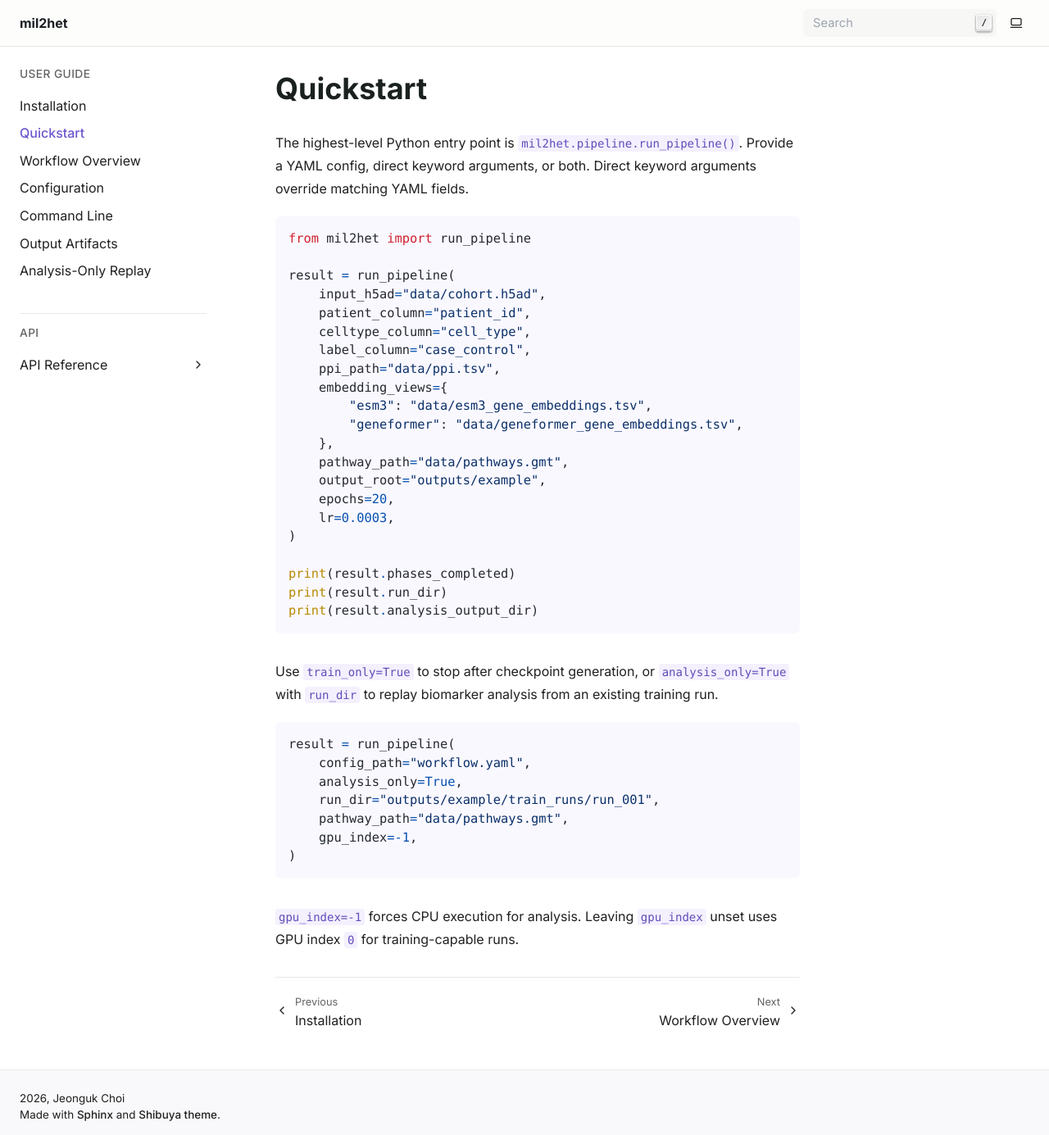
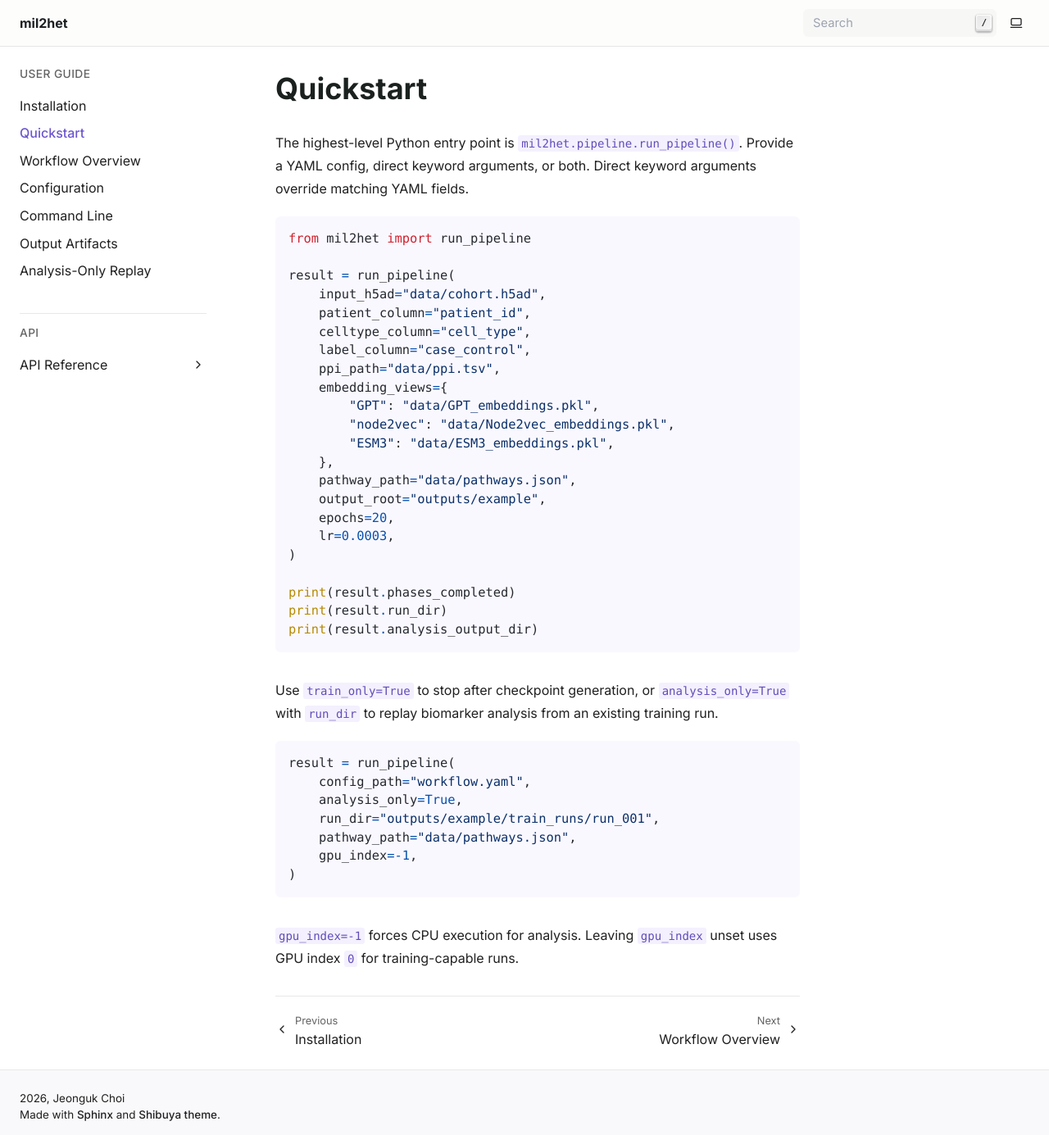
Before and after one commit to 32127003/mil2het, a Sphinx documentation site: the page built from docs/quickstart.rst, in a window 1280 px wide and 1385 px high. Shown: the whole window at 82% size. Built offline with Sphinx 7.4.7, drawn with Linux system fonts in a browser that asks for light colours.

```diff
--- a/docs/analysis_replay.rst
+++ b/docs/analysis_replay.rst
@@ -10,7 +10,7 @@ Analysis replay uses a completed training run as input. Provide
    mil2het --analysis-only \
      --run-dir outputs/example/train_runs/run_001 \
      --analysis-output-dir outputs/example/analysis_replay \
-     --pathway-path data/pathways.gmt \
+     --pathway-path data/pathways.json \
      --gpu -1
 
 The replay path does not accept a new ``.h5ad`` input. It uses a provided config
--- a/docs/quickstart.rst
+++ b/docs/quickstart.rst
@@ -16,10 +16,11 @@ arguments override matching YAML fields.
        label_column="case_control",
        ppi_path="data/ppi.tsv",
        embedding_views={
-           "esm3": "data/esm3_gene_embeddings.tsv",
-           "geneformer": "data/geneformer_gene_embeddings.tsv",
+           "GPT": "data/GPT_embeddings.pkl",
+           "node2vec": "data/Node2vec_embeddings.pkl",
+           "ESM3": "data/ESM3_embeddings.pkl",
        },
-       pathway_path="data/pathways.gmt",
+       pathway_path="data/pathways.json",
        output_root="outputs/example",
        epochs=20,
        lr=0.0003,
@@ -39,7 +40,7 @@ existing training run.
        config_path="workflow.yaml",
        analysis_only=True,
        run_dir="outputs/example/train_runs/run_001",
-       pathway_path="data/pathways.gmt",
+       pathway_path="data/pathways.json",
        gpu_index=-1,
    )
 
```
Also changed, not shown: README.md (+7 -1 lines), docs/cli.rst (+4 -3 lines), inputs/README.md (added), 3 other files.
